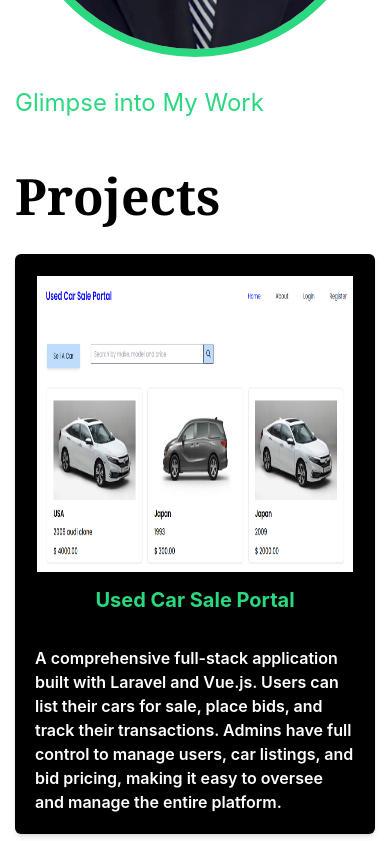
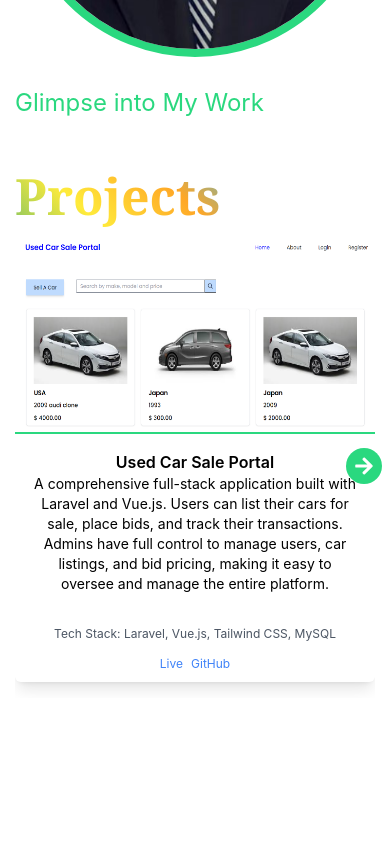
Before and after one commit to kyawminht/portfolio, a React (Create React App) app: page / in a window 390 px wide. Shown: the part 1156-1997 px from the top of the page. Built offline with nearby package versions, Linux system fonts and the light colour scheme.

Commit message:
enhance portfolio

```diff
--- a/src/App.css
+++ b/src/App.css
@@ -41,3 +41,40 @@
     transform: rotate(360deg);
   }
 }
+.scrollbar-hide::-webkit-scrollbar {
+  display: none;
+}
+
+.scrollbar-hide {
+  -ms-overflow-style: none;  /* IE and Edge */
+  scrollbar-width: none;  /* Firefox */
+}
+
+
+
+
+@keyframes gradientAnimation {
+  0% { background-position: 0% 0%; }
+  100% { background-position: 100% 100%; }
+}
+
+.typing {
+  background: linear-gradient(45deg,
+  #FF6F61,  /* Sunset Orange */
+  #FFB74D,  /* Warm Amber */
+  #4FC3F7,  /* Sky Blue */
+  #7E57C2,  /* Violet */
+  #66BB6A,  /* Greenery */
+  #FFEB3B,  /* Bright Yellow */
+  #FFA726,  /* Pumpkin Orange */
+  #29B6F6,  /* Light Blue */
+  #AB47BC,  /* Purple Orchid */
+  #FF7043,  /* Coral Red */
+  #42A5F5   /* Soft Blue */
+);
+  background-clip: text;
+  -webkit-background-clip: text;
+  color: transparent;
+  background-size: 400% 400%;
+  animation: gradientAnimation 5s ease infinite;
+}
--- a/src/components/Education.jsx
+++ b/src/components/Education.jsx
@@ -36,14 +36,14 @@ const Education = () => {
     <div className="">
       <div className="flex justify-start items-center">
       <p className="line bg-primary h-[5px] sm:w-[250px] sm:ml-[-340px] sm:mt-[60px]"></p>
-      <h4 className=" text-left text-[50px] font-[800] text-black dark:text-white mt-10 font-serif sm:ml-[90px]">Education</h4>
+      <h4 className=" text-left text-[50px] font-[800] text-black dark:text-white mt-10 font-serif sm:ml-[90px] typing">Education</h4>
       </div>
       </div>
-      <div className=" flex flex-col sm:flex-row gap-5 mt-5">
+      <div className=" grid grid-cols-1 sm:grid-cols-2 lg:grid-cols-3 gap-5 mt-5">
         {educationData.map((edu, index) => (
           <div
             key={index}
-            className="p-6 rounded-lg border border-black hover:shadow-lg transition-shadow"
+            className="flex flex-col p-6 rounded-lg border border-black hover:shadow-lg transition-shadow"
           >
             <div className="flex space-x-2 items-center mb-4">
               {[...Array(5)].map((_, i) => (
--- a/src/components/Project.jsx
+++ b/src/components/Project.jsx
@@ -1,68 +1,111 @@
-import React from "react";
+import React, { useRef, useState, useEffect } from "react";
 import EImage from "../assets/pokemon.png";
 import PImage1 from "../assets/p2.png";
 import PImage2 from "../assets/meal.png";
 import UsedCar from "../assets/used_car.png";
+import { FaArrowRight, FaArrowLeft } from "react-icons/fa";
 
-import { FaEye, FaGithub } from "react-icons/fa6";
+const Project = () => {
+  const scrollContainer = useRef(null);
+  const [showPreviousButton, setShowPreviousButton] = useState(false);
 
   const projects = [
     {
-    id:1,
-    "title": "Used Car Sale Portal",
-    "detail": "A comprehensive full-stack application built with Laravel and Vue.js. Users can list their cars for sale, place bids, and track their transactions. Admins have full control to manage users, car listings, and bid pricing, making it easy to oversee and manage the entire platform.",
-    "techStacks": [
-      "Laravel",
-      "Vue.js",
-      "Tailwind CSS",
-      "MySQL"
-    ],
-    "image": UsedCar,
-    "liveLink": "https://used-car-sale-portal-frontend.vercel.app/",
-    "githubLink": "https://github.com/kyawminht/used-car-sale-portal_frontend"
+      id: 1,
+      title: "Used Car Sale Portal",
+      detail:
+        "A comprehensive full-stack application built with Laravel and Vue.js. Users can list their cars for sale, place bids, and track their transactions. Admins have full control to manage users, car listings, and bid pricing, making it easy to oversee and manage the entire platform.",
+      techStacks: ["Laravel", "Vue.js", "Tailwind CSS", "MySQL"],
+      image: UsedCar,
+      liveLink: "https://used-car-sale-portal-frontend.vercel.app/",
+      githubLink:
+        "https://github.com/kyawminht/used-car-sale-portal_frontend",
     },
     {
-    id:2,
-    "title": "Pokemon API Documentation",
-    "detail": "An educational project designed to provide detailed documentation of a Pokemon API. This resource is ideal for students and developers looking to learn about API calls and endpoints, with clear examples and explanations for each endpoint.",
-    "techStacks": [
-      "Laravel",
-      "React.js",
-      "Tailwind CSS"
-    ],
-    "image": EImage,
-    "liveLink": "https://pokemon-api-docs.vercel.app/",
-    "githubLink": "https://github.com/kyawminht/pokemon_api"
+      id: 2,
+      title: "Pokemon API Documentation",
+      detail:
+        "An educational project designed to provide detailed documentation of a Pokemon API. This resource is ideal for students and developers looking to learn about API calls and endpoints, with clear examples and explanations for each endpoint.",
+      techStacks: ["Laravel", "React.js", "Tailwind CSS"],
+      image: EImage,
+      liveLink: "https://pokemon-api-docs.vercel.app/",
+      githubLink: "https://github.com/kyawminht/pokemon_api",
     },
     {
-    id:3,
-    "title": "Simple Cart Management App",
-    "detail": "A straightforward e-commerce application where users can view products, add them to a cart, and manage their purchases. It uses the Fakestore API for real-time product data, making it a practical tool for understanding basic cart management functionalities.",
-    "techStacks": [
-      "React.js",
-      "Tailwind CSS",
-      "Fakestore API"
-    ],
-    "image": PImage1,
-    "liveLink": "https://simple-cart-management-vvhz.vercel.app/",
-    "githubLink": "https://github.com/kyawminht/simple-cart-management/blob/main/README.md"
+      id: 3,
+      title: "Simple Cart Management App",
+      detail:
+        "A straightforward e-commerce application where users can view products, add them to a cart, and manage their purchases. It uses the Fakestore API for real-time product data, making it a practical tool for understanding basic cart management functionalities.",
+      techStacks: ["React.js", "Tailwind CSS", "Fakestore API"],
+      image: PImage1,
+      liveLink: "https://simple-cart-management-vvhz.vercel.app/",
+      githubLink:
+        "https://github.com/kyawminht/simple-cart-management/blob/main/README.md",
     },
     {
-    id:4,
-    "title": "The Meal App",
-    "detail": "Application that allows users to search for meals by name, ingredient, or category. It integrates with The Meal API to provide comprehensive meal data and includes features like viewing instructional videos on YouTube.",
-    "techStacks": [
-      "Vue.js",
-      "Tailwind CSS",
-      "The Meal API"
-    ],
-    "image": PImage2,
-    "liveLink": "https://meal-app-silk-one.vercel.app/",
-    "githubLink": "https://github.com/kyawminht/Meal-App"
-  }
+      id: 4,
+      title: "The Meal App",
+      detail:
+        "Application that allows users to search for meals by name, ingredient, or category. It integrates with The Meal API to provide comprehensive meal data and includes features like viewing instructional videos on YouTube.",
+      techStacks: ["Vue.js", "Tailwind CSS", "The Meal API"],
+      image: PImage2,
+      liveLink: "https://meal-app-silk-one.vercel.app/",
+      githubLink: "https://github.com/kyawminht/Meal-App",
+    },
   ];
 
-const Project = () => {
+  useEffect(() => {
+    const handleScroll = (e) => {
+      e.preventDefault();
+      scrollContainer.current.scrollLeft += e.deltaY * 2.5;
+      setShowPreviousButton(
+        scrollContainer.current.scrollLeft >
+          scrollContainer.current.offsetWidth * 0.25
+      );
+    };
+
+    const container = scrollContainer.current;
+    if (container) {
+      container.addEventListener("wheel", handleScroll);
+    }
+
+    return () => {
+      if (container) {
+        container.removeEventListener("wheel", handleScroll);
+      }
+    };
+  }, []);
+
+  const scrollPrevious = () => {
+    scrollContainer.current.scrollTo({
+      left: scrollContainer.current.scrollLeft - scrollContainer.current.offsetWidth * 0.5,
+      behavior: "smooth",
+    });
+    setShowPreviousButton(
+      scrollContainer.current.scrollLeft >
+        scrollContainer.current.offsetWidth * 0.25
+    );
+  };
+
+  const scrollNext = () => {
+    scrollContainer.current.scrollTo({
+      left: scrollContainer.current.scrollLeft + scrollContainer.current.offsetWidth * 0.5,
+      behavior: "smooth",
+    });
+    setShowPreviousButton(
+      scrollContainer.current.scrollLeft >
+        scrollContainer.current.offsetWidth * 0.25,
+    );
+  };
+
+  const buttonStyles = {
+    position: "absolute",
+    top: "50%",
+    borderRadius: "999999px",
+    transform: "translateY(-50%)",
+    padding: "0.5rem",
+  };
+
   return (
     <div
       className="mb-5 scroll-smooth sm:p-0 p-[15px] sm:w-[1170px] mx-auto md:p-[30px]"
@@ -72,74 +115,75 @@ const Project = () => {
         <p className="text-left text-primary text-2xl">Glimpse into My Work</p>
         <div className="flex justify-start items-center">
           <p className="line bg-primary h-[5px] sm:w-[250px] sm:ml-[-340px] sm:mt-[60px]"></p>
-          <h4 className="text-left text-[50px] font-[800] dark:text-white mt-10 font-serif sm:ml-[90px]">
+          <h4 className="typing text-left text-[50px] font-[800] dark:text-white mt-10 font-serif sm:ml-[90px]">
             Projects
           </h4>
         </div>
       </div>
-
-      <div className="sm:w-[1170px] mx-auto mt-5 container flex flex-col sm:flex-row justify-center gap-10 ">
+       {/* Cards */}
+       <div style={{ position: "relative" }}>
+        <div
+          className="overflow-x-scroll scrollbar-hide flex gap-4 md:gap-6 pb-4"
+          ref={scrollContainer}
+        >
           {projects.map((project) => (
             <div
               key={project.id}
-            className="flex-1 sm:max-w-[auto] md:max-w-[auto] lg:max-w-[auto] xl:max-w-[auto] dark:bg-neutral-700 dark:text-white shadow-md rounded-md p-5 bg-black"
+              className="flex-shrink-0 w-full sm:w-[370px] mx-auto overflow-hidden shadow-lg rounded-md"
             >
-           <div className="relative overflow-hidden bg-cover bg-no-repeat group">
               <img
-                className="h-[300px] border-2 border-black group-hover:blur-sm transition-all duration-300"
                 src={project.image}
-                alt={`Project ${project.id}`}
+                alt={project.title}
+                className="w-full h-[200px] sm:h-[260px] border-b-2 border-primary"
               />
-
-              {/* Buttons container */}
-              <div className="absolute inset-0 flex items-center justify-center opacity-0 group-hover:opacity-100 transition-opacity duration-300">
-                <div className="flex justify-center mb-5 space-x-3">
+              <div className="p-4 sm:p-6">
+                <h3 className="text-base sm:text-lg font-semibold">{project.title}</h3>
+                <p className="text-sm sm:text-base">{project.detail}</p>
+              </div>
+              <p className="text-xs sm:text-sm text-gray-600 mt-4">
+                Tech Stack: {project.techStacks.join(", ")}
+              </p>
+              <div className="my-2">
                 <a
                   href={project.liveLink}
-                    target="_blank"
-                    rel="noreferrer"
-                    className="bg-primary text-white font-serif font-extrabold p-4 rounded-full shadow-md hover:scale-105 duration-150 text-sm border-2 dark:border-white"
+                  className="text-blue-500 hover:underline mr-2 text-xs sm:text-sm"
                 >
-                    <FaEye />
+                  Live
                 </a>
                 <a
                   href={project.githubLink}
-                    rel="noreferrer"
-                    target="_blank"
-                    className="bg-primary text-white font-serif font-extrabold p-4 rounded-full shadow-md hover:scale-105 duration-150 text-sm border-2 dark:border-white"
+                  className="text-blue-500 hover:underline text-xs sm:text-sm"
                 >
-                    <FaGithub />
+                  GitHub
                 </a>
               </div>
             </div>
+          ))}
         </div>
 
-            <div className="mt-3">
-              <h6 className="text-xl font-bold text-primary dark:text-white h-[60px]">
-                {project.title}
-              </h6>
-              <p className=" text-balck text-left font-semibold text-white">{project.detail}</p>
-            </div>
-            {/* <div className="flex justify-center mb-5">
-              <a
-                href={project.liveLink}
-                target="_blank"
-                rel="noreferrer"
-                className="bg-primary text-white font-serif font-extrabold p-4 rounded-full shadow-md hover:scale-105 duration-150 mx-3 text-sm border-2 border-black dark:border-white"
+        {showPreviousButton && (
+          <button
+            style={{
+              ...buttonStyles,
+              left: "-3%",
+            }}
+            className="hover:bg-green-500 bg-primary"
+            onClick={scrollPrevious}
           >
-                <FaEye />
-              </a>
-              <a
-                href={project.githubLink}
-                rel="noreferrer"
-                target="_blank"
-                className="bg-primary text-white font-serif font-extrabold p-4 rounded-full shadow-md hover:scale-105 duration-150 text-sm border-2 border-black dark:border-white"
+            <FaArrowLeft size={20} className="text-white" />
+          </button>
+        )}
+
+        <button
+          style={{
+            ...buttonStyles,
+            right: "-2%",
+          }}
+          className="hover:bg-green-500 bg-primary"
+          onClick={scrollNext}
         >
-                <FaGithub />
-              </a>
-            </div> */}
-          </div>
-        ))}
+          <FaArrowRight size={20} className="text-white" />
+        </button>
       </div>
     </div>
   );
--- a/src/components/Skill.jsx
+++ b/src/components/Skill.jsx
@@ -1,94 +1,84 @@
 import React from "react";
+import 'animate.css';
 import { TiHtml5 } from "react-icons/ti";
-import { FaReact } from "react-icons/fa";
-import { IoLogoCss3,IoLogoJavascript  } from "react-icons/io5";
-import { SiTailwindcss } from "react-icons/si";
-import { FaBootstrap,FaPhp,FaLaravel } from "react-icons/fa";
-import { SiAmazonapigateway,SiMysql } from "react-icons/si";
-import { FaVuejs } from "react-icons/fa";
-import { FaGithub } from "react-icons/fa";
+import { FaReact, FaBootstrap, FaPhp, FaLaravel, FaGithub, FaVuejs } from "react-icons/fa";
+import { IoLogoCss3, IoLogoJavascript } from "react-icons/io5";
+import { SiTailwindcss, SiAmazonapigateway, SiMysql } from "react-icons/si";
+
 const Skill = () => {
   return (
-    <div className="  sm:p-0 p-[15px] mt-[100px] mb-[160px] scroll-smooth sm:w-[1170px] mx-auto md:p-[30px]" id="skill">
-      <div className=" ">
-        <p className=" text-left text-primary text-2xl dark:text-white">Learn About My Skill Diversity</p>
-      <div className="flex justify-start items-center">
-      <p className="line bg-primary h-[5px] sm:w-[250px] sm:ml-[-340px] sm:mt-[60px]"></p>
-      <h4 className=" text-left text-[50px] font-[800] dark:text-white mt-10 font-serif sm:ml-[90px]">Skills</h4>
+    <div className="sm:p-0 p-[15px] mt-[100px] mb-[160px] scroll-smooth sm:w-[1170px] mx-auto md:p-[30px]" id="skill">
+      <div className="animate__animated animate__fadeIn">
+        <p className="text-left text-primary text-2xl dark:text-white">Learn About My Skill Diversity</p>
+        <div className="flex justify-start items-center">
+          <p className="line bg-primary h-[5px] sm:w-[250px] sm:ml-[-340px] sm:mt-[60px]"></p>
+          <h4 className="typing text-left text-[50px] font-[800] dark:text-white mt-10 font-serif sm:ml-[90px]">Skills</h4>
+        </div>
       </div>
-      </div>
-      <div className=" flex flex-col sm:flex-row container mx-auto text-white gap-10">
-        <div className=" flex-1 p-10 flex flex-col items-center bg-black dark:bg-neutral-700">
-          <h1 className="text-center text-3xl mb-4 text-primary">Frontend Development</h1>
+
+      <div className="flex flex-col sm:flex-row container mx-auto text-white gap-10">
+        <div className="flex-1 p-10 flex flex-col items-center bg-black dark:bg-neutral-700">
+          <h1 className="text-center text-3xl mb-4 text-primary animate__animated animate__fadeIn">Frontend Development</h1>
           <div className="flex flex-col sm:flex-row">
             <div className="flex-1">
-              <div className="flex items-center mb-3 mx-3">
+              <div className="flex items-center mb-3 mx-3 animate__animated animate__fadeIn animate__delay-1s">
                 <TiHtml5 className="text-4xl mr-2 text-primary" />
                 <p className="text-bold text-primary">HTML</p>
               </div>
-
-              <div className="flex items-center mb-3 mx-3">
+              <div className="flex items-center mb-3 mx-3 animate__animated animate__fadeIn animate__delay-2s">
                 <IoLogoCss3 className="text-4xl mr-2 text-primary" />
                 <p className="text-bold text-primary">CSS</p>
               </div>
-              <div className="flex items-center mb-3 mx-3">
-                <IoLogoJavascript  className="text-4xl mr-2 text-primary" />
+              <div className="flex items-center mb-3 mx-3 animate__animated animate__fadeIn animate__delay-3s">
+                <IoLogoJavascript className="text-4xl mr-2 text-primary" />
                 <p className="text-bold text-primary">JavaScript</p>
               </div>
-
             </div>
             <div className="flex-1">
-
-            <div className="flex items-center mb-3 mx-3">
-                <SiTailwindcss  className="text-4xl mr-2 text-primary" />
+              <div className="flex items-center mb-3 mx-3 animate__animated animate__fadeIn animate__delay-4s">
+                <SiTailwindcss className="text-4xl mr-2 text-primary" />
                 <p className="text-bold text-primary">Tailwind</p>
               </div>
-
-              <div className="flex items-center mb-3 mx-3">
-                <FaBootstrap  className="text-4xl mr-2 text-primary" />
+              <div className="flex items-center mb-3 mx-3 animate__animated animate__fadeIn animate__delay-5s">
+                <FaBootstrap className="text-4xl mr-2 text-primary" />
                 <p className="text-bold text-primary">Bootstrap</p>
               </div>
-              <div className="flex items-center mb-3 mx-3">
-                <FaReact   className="text-4xl mr-2 text-primary" />
+              <div className="flex items-center mb-3 mx-3 animate__animated animate__fadeIn animate__delay-6s">
+                <FaReact className="text-4xl mr-2 text-primary" />
                 <p className="text-bold text-primary">React</p>
               </div>
-
             </div>
           </div>
         </div>
 
-        <div className=" flex-1 p-10 flex flex-col items-center bg-black dark:bg-neutral-700">
-          <h1 className="text-center text-3xl mb-4 text-primary">Backend Development</h1>
+        <div className="flex-1 p-10 flex flex-col items-center bg-black dark:bg-neutral-700">
+          <h1 className="text-center text-3xl mb-4 text-primary animate__animated animate__fadeIn">Backend Development</h1>
           <div className="flex flex-col sm:flex-row">
             <div className="flex-1">
-              <div className="flex items-center mb-3 mx-3">
-                <FaPhp  className="text-4xl mr-2 text-primary" />
+              <div className="flex items-center mb-3 mx-3 animate__animated animate__fadeIn animate__delay-1s">
+                <FaPhp className="text-4xl mr-2 text-primary" />
                 <p className="text-bold text-primary">PHP</p>
               </div>
-
-              <div className="flex items-center mb-3 mx-3">
+              <div className="flex items-center mb-3 mx-3 animate__animated animate__fadeIn animate__delay-2s">
                 <FaLaravel className="text-4xl mr-2 text-primary" />
                 <p className="text-bold text-primary">Laravel</p>
               </div>
-              <div className="flex items-center mb-3 mx-3">
-                <SiAmazonapigateway  className="text-4xl mr-2 text-primary" />
+              <div className="flex items-center mb-3 mx-3 animate__animated animate__fadeIn animate__delay-3s">
+                <SiAmazonapigateway className="text-4xl mr-2 text-primary" />
                 <p className="text-bold text-primary">API</p>
               </div>
-
             </div>
             <div className="flex-1">
-
-            <div className="flex items-center mb-3 mx-3">
-                <SiMysql  className="text-4xl mr-2 text-primary" />
+              <div className="flex items-center mb-3 mx-3 animate__animated animate__fadeIn animate__delay-4s">
+                <SiMysql className="text-4xl mr-2 text-primary" />
                 <p className="text-bold text-primary">MySQL</p>
               </div>
-
-              <div className="flex items-center mb-3 mx-3">
-              <FaGithub  className="text-4xl mr-2 text-primary" />
-              <p className="text-bold text-primary">GitHub</p>
+              <div className="flex items-center mb-3 mx-3 animate__animated animate__fadeIn animate__delay-5s">
+                <FaGithub className="text-4xl mr-2 text-primary" />
+                <p className="text-bold text-primary">GitHub</p>
               </div>
-              <div className="flex items-center mb-3 mx-3">
-                <FaVuejs  className="text-4xl mr-2 text-primary" />
+              <div className="flex items-center mb-3 mx-3 animate__animated animate__fadeIn animate__delay-6s">
+                <FaVuejs className="text-4xl mr-2 text-primary" />
                 <p className="text-bold text-primary">Vue JS</p>
               </div>
             </div>
```
Also changed, not shown: src/components/Experience.jsx (+35 -13 lines), src/components/Hero.jsx (+3 -4 lines), src/components/Intro.jsx (+9 -6 lines). Lines whose indentation alone changed are shown as unchanged.
